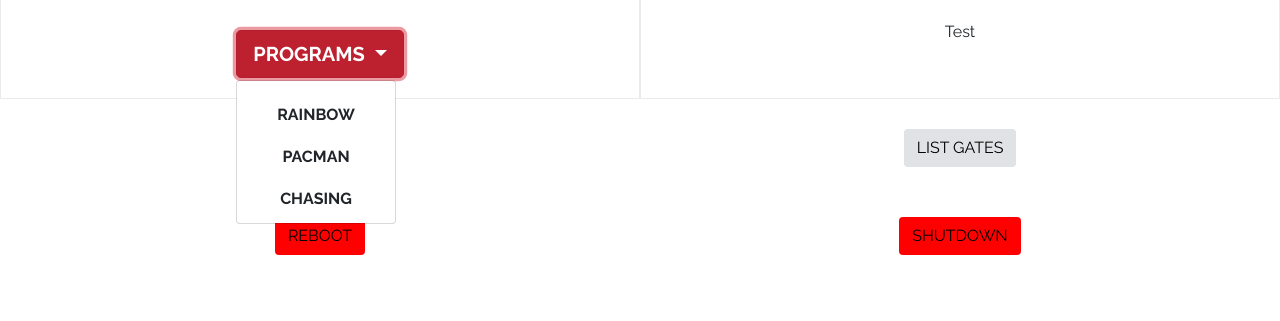
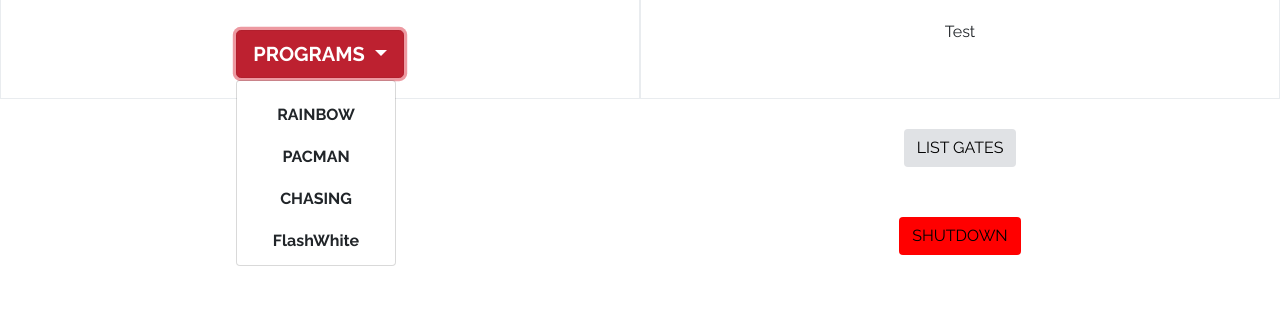
Before and after one commit to lancewilhelm/DroneSpacePiGates, a Python web app: template webapp/templates/index.html in a window 1280 px wide, after a click on "PROGRAMS". Shown: the part 441-762 px from the top of the page. Run offline with Jinja, Linux system fonts and the light colour scheme; the template is opened without the code that fills it, so the values that code supplies are empty; some libraries are stand-ins or nearby versions.

```diff
--- a/gateComs/DSElement.py
+++ b/gateComs/DSElement.py
@@ -170,6 +170,8 @@ class element:
                     LED.allWhite()
                 if(self.currentColor=="blue"):
                     LED.allBlue()
+                if(self.currentColor=="flashWhite"):
+                    LED.flashWhite()
                 if(self.currentColor=="update"):
                     self.pullDevelop(sock)
                 if(self.currentColor=="chasing"):
--- a/webapp/templates/index.html
+++ b/webapp/templates/index.html
@@ -47,6 +47,7 @@
             <button class="dropdown-item text-center" type="button" onclick="changeAllGate('rainbow')">RAINBOW</button>
             <button class="dropdown-item text-center" type="button" onclick="changeAllGate('pacman')">PACMAN</button>
             <button class="dropdown-item text-center" type="button" onclick="changeAllGate('chasing')">CHASING</button>
+            <button class="dropdown-item text-center" type="button" onclick="changeAllGate('flashWhite')">FlashWhite</button>
             </div>
           </div>
         </div>
--- a/webapp/webapp.py
+++ b/webapp/webapp.py
@@ -51,6 +51,10 @@ def index():
         #chasing(strip)
         DSClient.sendGateUpdate(gateServerAddr,13246,"pacman")
         return 'pacman'
+      elif color == 'flashWhite'
+        #chasing(strip)
+        DSClient.sendGateUpdate(gateServerAddr,13246,"flashWhite")
+        return 'pacman'
       elif color == 'green':
         #allGreen(strip)
         DSClient.sendGateUpdate(gateServerAddr,13246,"green")
```
